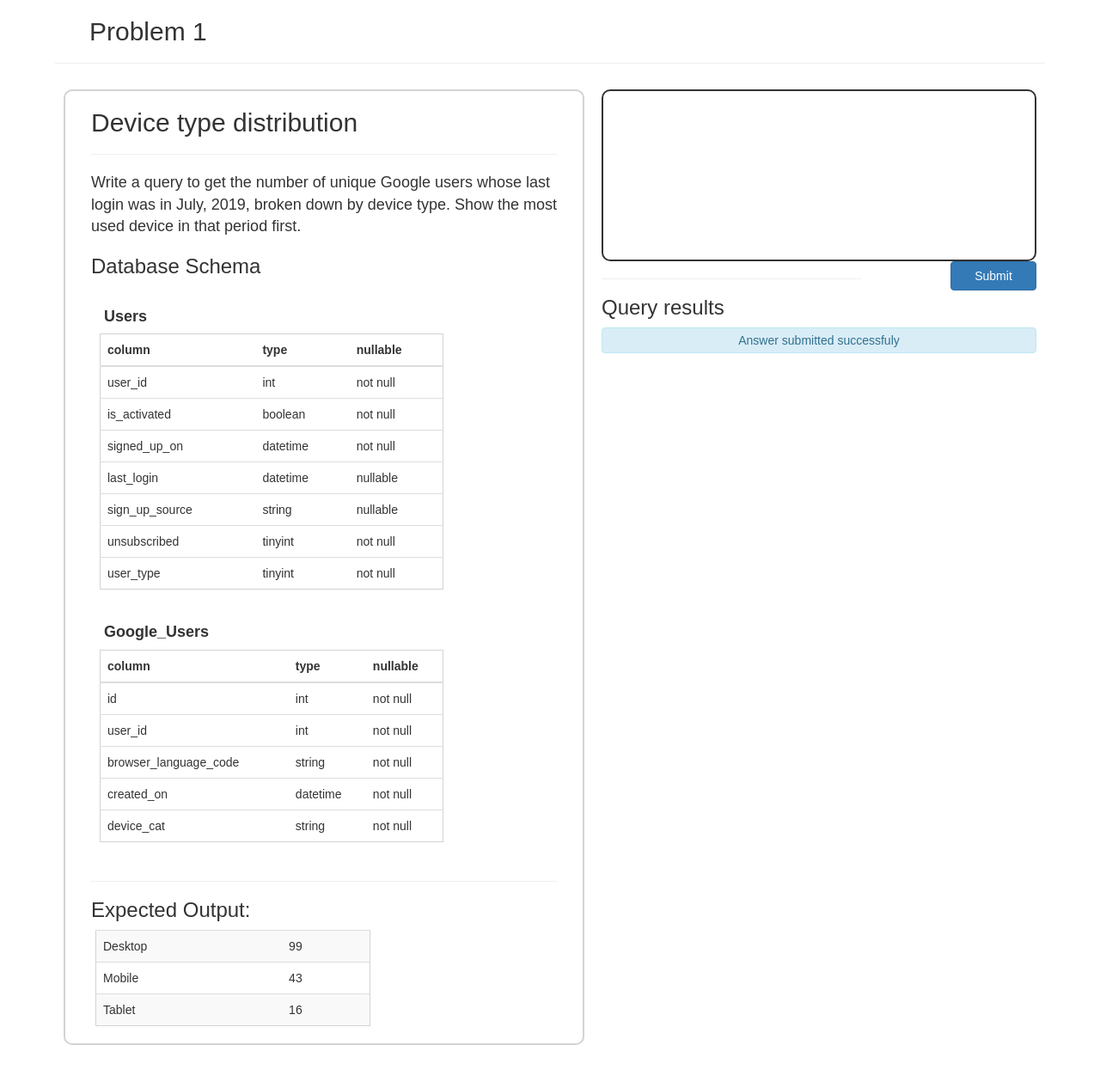
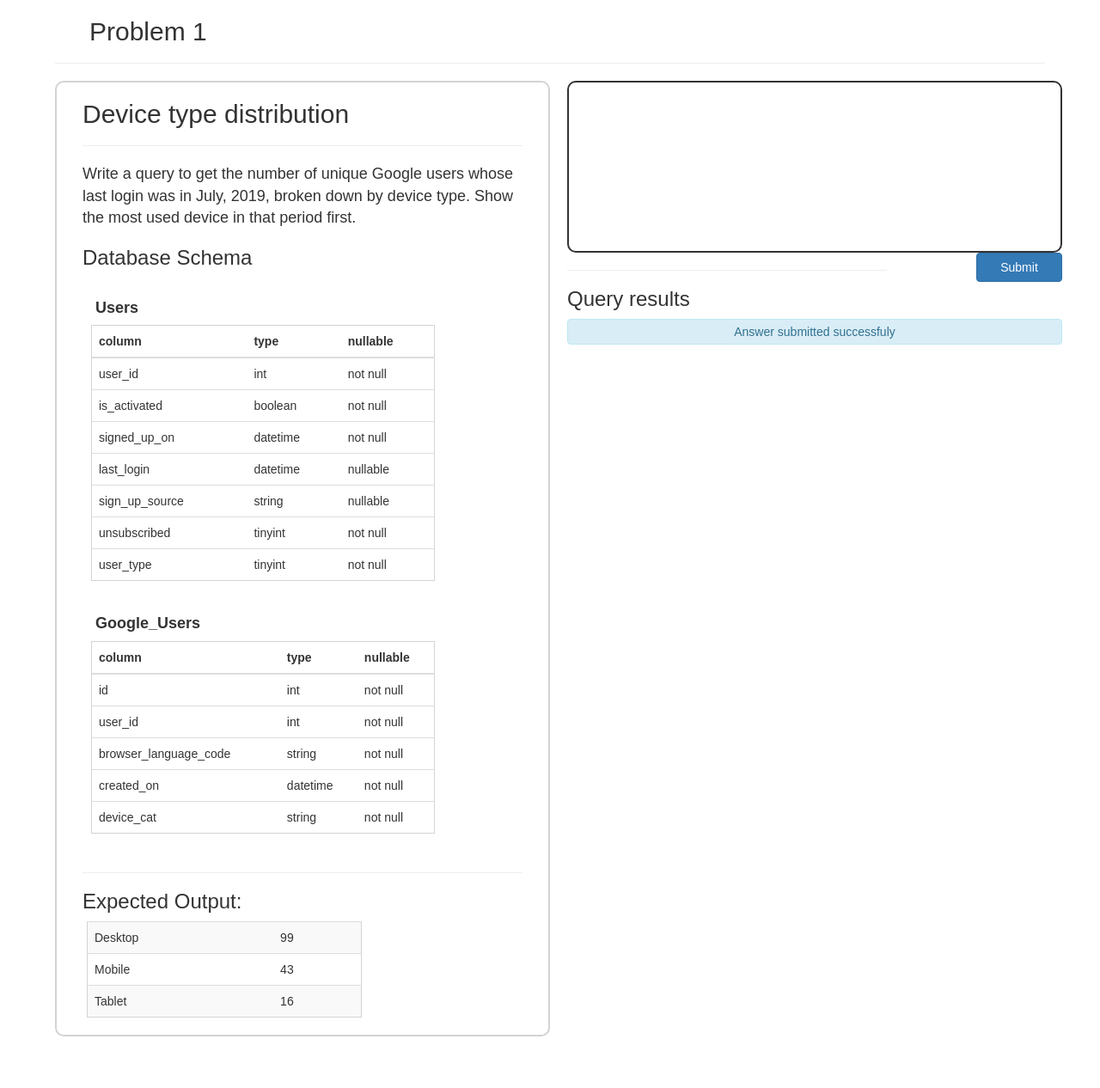
Before and after one commit to arielbello/sql-test-website, a Flask app: template app/templates/sqltest.html in a window 1280 px wide. Shown: the part 53-1319 px from the top of the page at 86% size. After the commit the page ends 1259 px from the top, so only its background shows below. Run offline with Flask 2, Linux system fonts and the light colour scheme; the template is opened without the code that fills it: most values are stand-ins (such as "Sample title", 1, 10 or a date in 2020); form fields are guessed from the names that the template uses; some libraries are stand-ins or nearby versions.

Commit message:
Improved test layout interface

```diff
--- a/app/static/css/sqltest.css
+++ b/app/static/css/sqltest.css
@@ -8,6 +8,14 @@ input.btn {
     width: 100px;
 }
 
+div.test-flex {
+    width: 100%;
+    min-width: fit-content;
+    display: grid;
+    column-gap: 20px;
+    grid-template-columns: 50% 50%;
+}
+
 div.tables-flex{
     display: flex;
     align-items: flex-start;
@@ -15,21 +23,11 @@ div.tables-flex{
     justify-content: left;
 }
 
-div.test-flex {
-    display: flex;
-    align-items: flex-start;
-    flex-wrap: wrap;
-    justify-content: center;
-}
-
 div.test-question {
-    margin: 10px;
-    flex: 1 1 400px;
+    min-width: fit-content;
 }
 
 div.test-interface {
-    margin: 10px;
-    flex: 1 1 300px;
 }
 
 div.table {
@@ -105,6 +103,18 @@ table {
     margin: 5px 5px 20px;
 }
 
+#results-placeholder {
+    font-style: italic;
+    font-size: 16px;
+    font-family: monospace, sans-serif;
+}
+
+#table-result {
+    white-space: normal;
+    min-width: 200px;
+    word-break: normal;
+    overflow: auto;
+}
+
 #results {
-    max-width: 500px%;
 }
--- a/app/templates/sqltest_input.html
+++ b/app/templates/sqltest_input.html
@@ -37,13 +37,32 @@
     </div>
     {% else %}
     <div>
-        <p>your results will be displayed here</p>
+        <p id="results-placeholder">Your results will be displayed here</p>
     </div>
     {% endif %}
 
     {% if has_rows %}
+    <div id="table-result">
+        <table class="table table-striped tables-flex">
+        <thead>
+            <tr>
+        {% for col in result.columns %}
+            <th scope="col">{{col}}</th>
+        {% endfor %}
+            </tr>
+        </thead>
+        <tbody>
         {% for row in result.itertuples() %}
-        <p> {{ row[:] }} </p>
+            <tr>
+            {% for col in row[1:] %}
+                <td>
+                    {{ col }}
+                </td>
+            {% endfor %}
+            </tr>
         {% endfor %}
+        </tbody>
+        </table>
+    </div>
     {% endif %}
 </div>
```
Also changed, not shown: app/sql_test/query_controller.py (+7 -4 lines).
